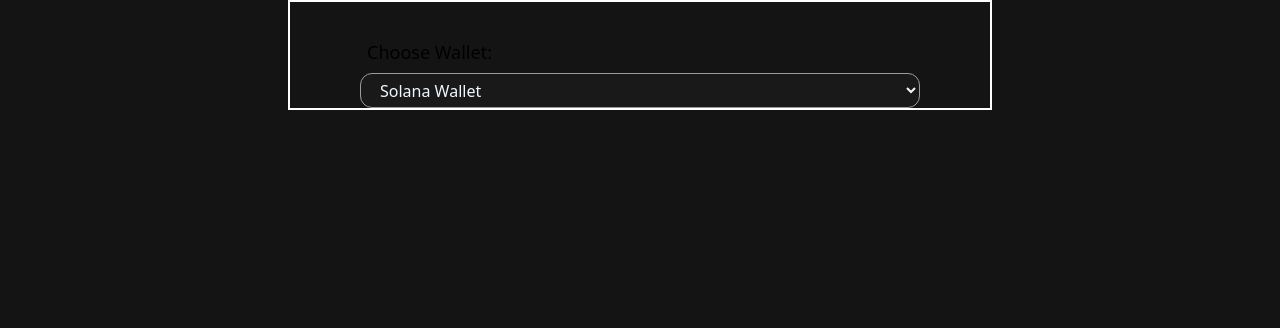
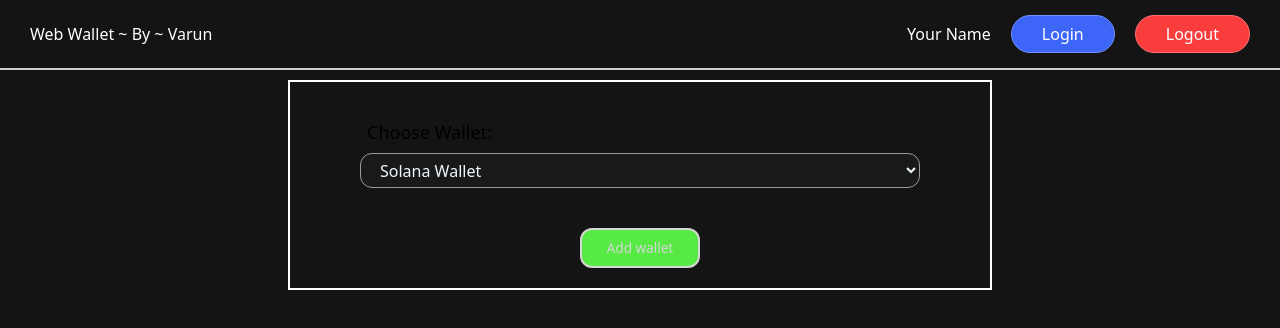
Before and after one commit to VarunSinghBot/Wallet_Frontend, a React (Vite) app: page / in a window 1280 px wide. Shown: the top 328 px of the page. Built offline with nearby package versions, Linux system fonts and the light colour scheme.

Commit message:
Added Navbar

```diff
--- a/src/App.jsx
+++ b/src/App.jsx
@@ -22,6 +22,7 @@
             {/* Login Page */}
             < Route path="/login" element={<Login />} />
 
+            {/* Signup Page */}
             <Route path="/signup" element={<Signup />}/>
 
           </Routes>
@@ -33,6 +34,7 @@
 
 const Container = styled.div`
   overflow: hidden;
+  position: relative;
 `;
 
 export default App
--- a/src/components/AddSolWallet.jsx
+++ b/src/components/AddSolWallet.jsx
@@ -68,7 +68,7 @@
     width: 120px;
     padding: 3px 6px;
     border-radius: 12px;
-    background-color: rgb(20,20,20);
+    background-color: rgb(88, 234, 68);
     color: #d5d5d5;
     font-size: 13.5px;
 
--- /dev/null
+++ b/src/components/Navbar.jsx
@@ -0,0 +1,75 @@
+import React from 'react'
+import { useNavigate } from 'react-router-dom';
+import styled from 'styled-components'
+
+
+function Navbar() {
+
+  const navigate = useNavigate();
+
+  return (
+    <>
+      <Container>
+        <h1>Web Wallet ~ By ~ Varun</h1>
+
+        <div>
+          <h1>Your Name</h1>
+          <Login onClick={()=>{ navigate("/login") }}>Login</Login>
+          <Logout onClick={()=>{ navigate("/") }}> Logout </Logout>
+        </div>
+      </Container>
+    </>
+  )
+}
+
+
+const Container = styled.div`
+  padding: 15px 30px;
+  width: 100%;
+  margin-bottom: 10px;
+  border-bottom: 2px solid #cecdcd;
+  color: #fff;
+
+  display: flex;
+  align-items: center;
+  justify-content: space-between;
+
+
+  h1{
+    /* font-size: 20r; */
+
+  }
+
+  div{
+    display: flex;
+    align-items: center;
+    justify-content: center;
+    flex-direction: row;
+    gap:20px;
+
+  }
+`;
+
+const Login = styled.button`
+  border: 1.8px solid rgba(114, 144, 252,1);
+  background-color: rgba(61, 102, 249,1);
+  padding: 6px 30px;
+  border-radius: 25px;
+
+  &:hover{
+    background-color: rgba(61, 102, 249,.5);
+  }
+`;
+
+const Logout = styled.button`
+  border: 1.8px solid #fc7272;
+  background-color: rgb(249, 61, 61);
+  padding: 6px 30px;
+  border-radius: 25px;
+
+  &:hover{
+    background-color: rgba(249, 61, 61,.5);
+  }
+`;
+
+export default Navbar
--- a/src/routCompo/Wallet.jsx
+++ b/src/routCompo/Wallet.jsx
@@ -1,5 +1,6 @@
 import React, { useState } from 'react'
 import styled from 'styled-components'
+import Navbar from '../components/Navbar';
 
 import {
     AddSolWallet,
@@ -10,7 +11,7 @@
 
 function Wallet() {
 
-  const [wallet,setWallet] = useState("");
+  const [wallet,setWallet] = useState("AddSolWallet");
 
   const walletComponents = {
     AddSolWallet: AddSolWallet,
@@ -24,6 +25,7 @@
   return (
     <>
       <Container>
+        <Navbar/>
         <WalletRender>
 
           <SelectTag>
@@ -49,8 +51,9 @@
   width: 100dvw;
   background-color: rgb(20,20,20);
   display: flex;
-  justify-content: center;
-  /* align-items: center; */
+  /* justify-content: center; */
+  flex-direction:column;
+  align-items: center;
 `;
 
 const SelectTag = styled.div`
```
